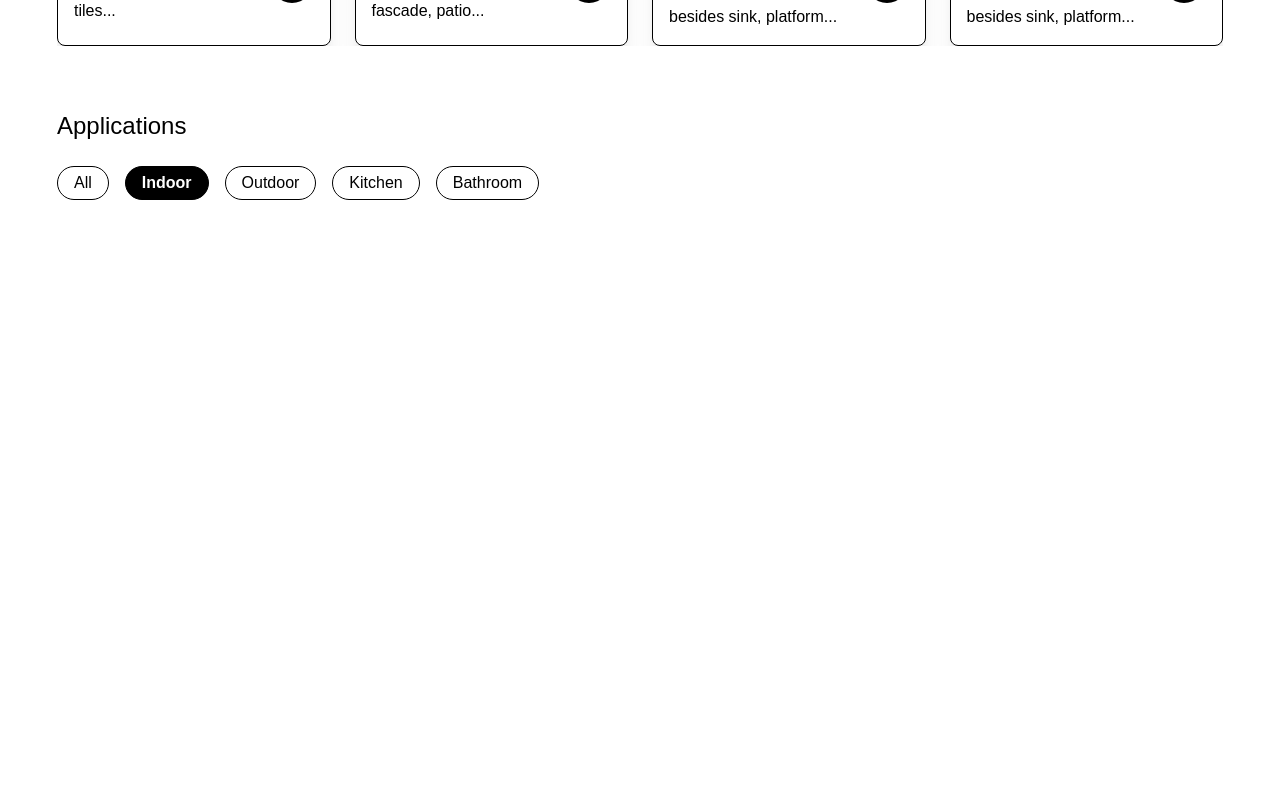
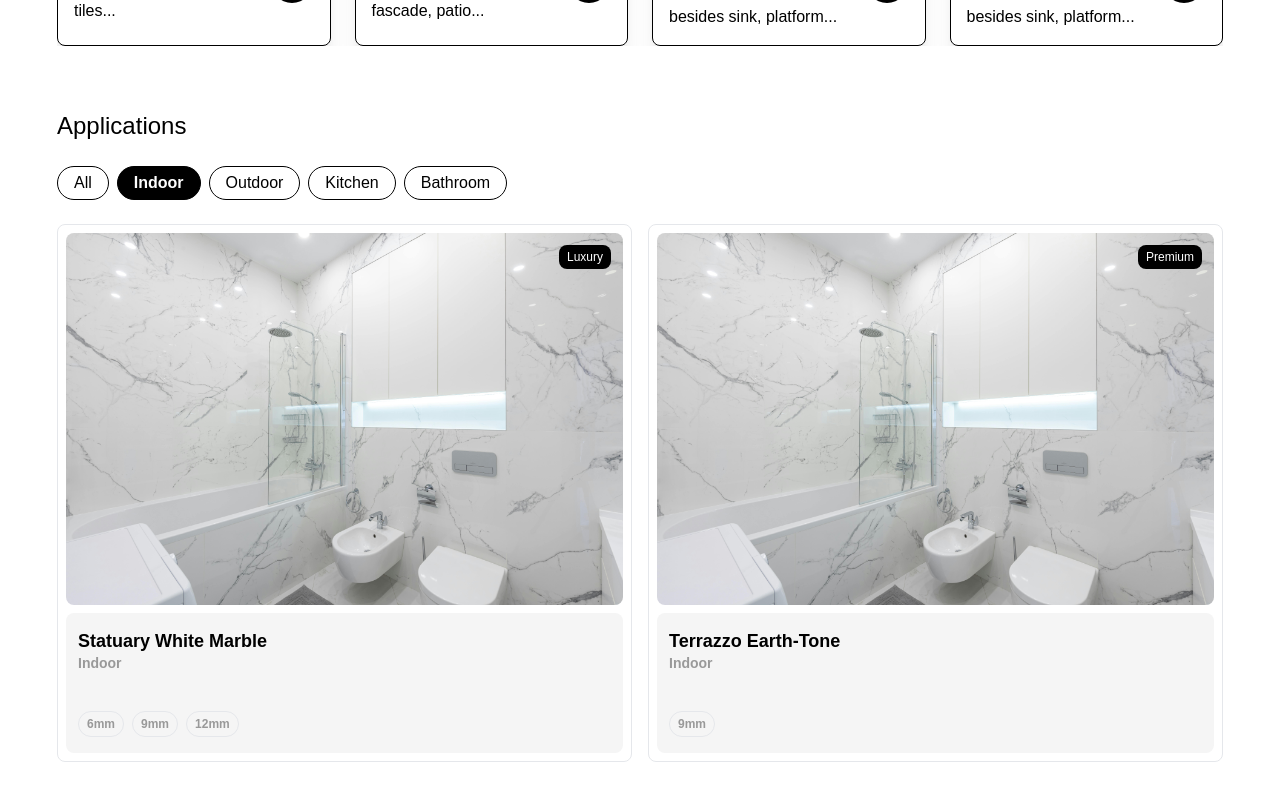
Before and after one commit to Pratitb/the-tile-theory, a React (Vite) app: page / in a window 1280 px wide. Shown: the part 742-1542 px from the top of the page. Before the commit the page ends 1042 px from the top, so only its background shows below. Built offline with nearby package versions, Linux system fonts and the light colour scheme; a web font is replaced by a local one.

Commit message:
feat: tile applications

```diff
--- a/src/App.tsx
+++ b/src/App.tsx
@@ -2,19 +2,18 @@ import { useMediaQuery } from 'react-responsive'
 import './App.css'
 import MobNav from './components/mobNav'
 import Banner from './components/banner'
-import { categories, homePillTabs } from './utils/data'
+import { categories, homePillTabs, tileProducts } from './utils/data'
 import CategoryCard from './components/categoryCard'
-import type { CategoryProps } from './utils/types'
+import type { CategoryProps, ProductCardProps, TileProductKeys } from './utils/types'
 import DesNav from './components/desNav'
 import Button from './components/button'
 import Brand from './components/brand'
 import AOS from 'aos';
-import { useEffect, useState } from "react";
+import { useEffect, useMemo, useState } from "react";
 import PillTab from './components/pillTab'
-
+import ProductCard from './components/productCard'
 
 const App = () => {
-
   const isDesktop = useMediaQuery({ query: '(min-width: 767px)' })
 
   useEffect(() => {
@@ -30,6 +29,14 @@ const App = () => {
   const handleActivePill = (name: string) => {
     setActivePill(name)
   }
+
+  const [allTiles,] = useState<TileProductKeys[]>(tileProducts)
+
+  const activePillData = useMemo(() => {
+    if (activePill === 'all') return allTiles
+    const filterActiveData = allTiles?.filter((tile) => tile?.type?.toLowerCase()?.includes(activePill?.toLowerCase()))
+    return filterActiveData
+  }, [allTiles, activePill])
 
   return (
     <div className='flex flex-col gap-4 container'>
@@ -49,15 +56,20 @@ const App = () => {
       <div className='mt-12 flex flex-col gap-6'>
         <p className='head'>categories</p>
         <div className='flex overflow-x-auto gap-6'>
-          {categories?.map((item: CategoryProps) => <CategoryCard title={item?.title} includes={item?.includes} />)}
+          {categories?.map((item: CategoryProps) => <CategoryCard key={item?.title} title={item?.title} includes={item?.includes} />)}
         </div>
       </div>
 
       {/* Applications */}
       <div className='mt-12 flex flex-col gap-6'>
         <p className='head'>applications</p>
+        {/* pills */}
+        <div className='flex gap-2 max-w-fit overflow-x-auto'>
+          {homePillTabs?.map((pill: string) => <PillTab key={pill} name={pill} getActivePill={handleActivePill} activeSt={activePill} />)}
+        </div>
+        {/* cards */}
         <div className='flex gap-4 max-w-fit overflow-x-auto'>
-          {homePillTabs?.map((pill: string) => <PillTab name={pill} getActivePill={handleActivePill} activeSt={activePill} />)}
+          {activePillData?.map((tile: ProductCardProps) => <ProductCard key={tile?.name} imageUrl={tile?.imageUrl} name={tile?.name} type={tile?.type} sizes={tile?.sizes} quality={tile?.quality} />)}
         </div>
       </div>
     </div>
```
